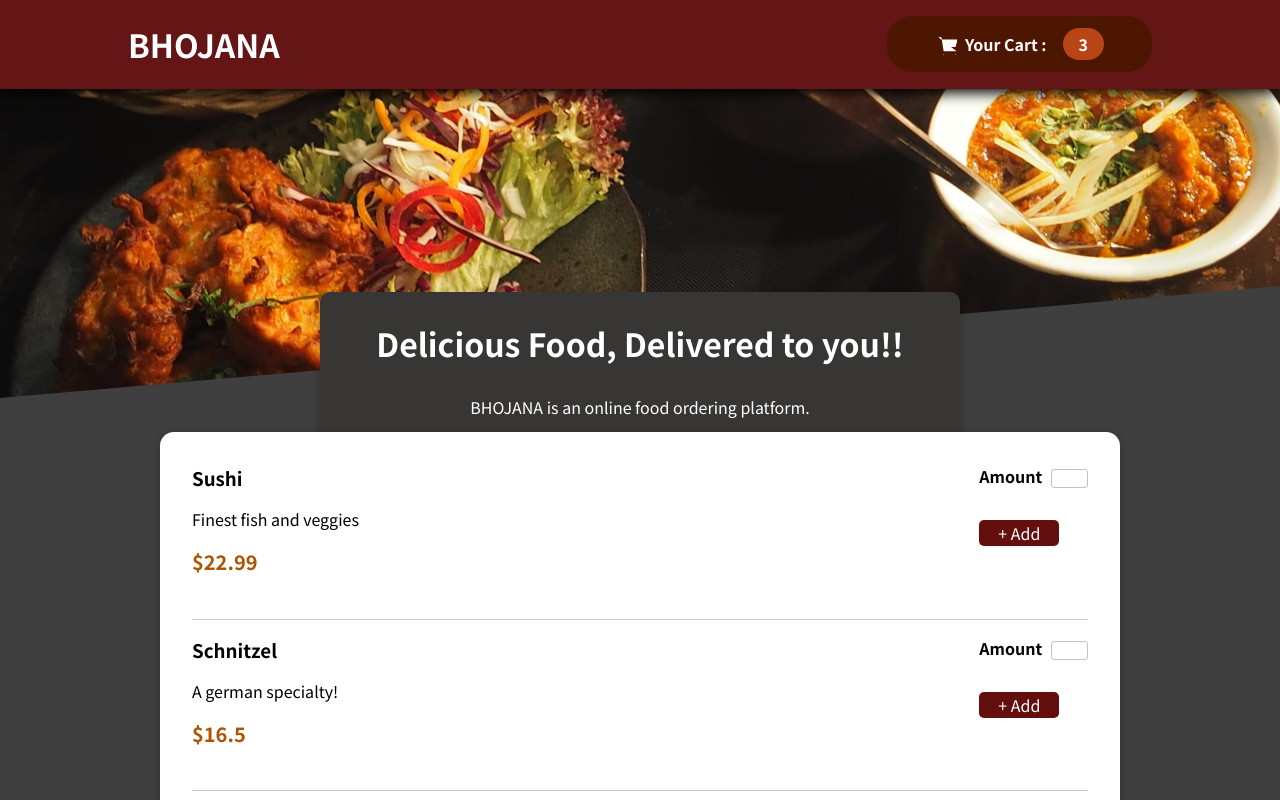
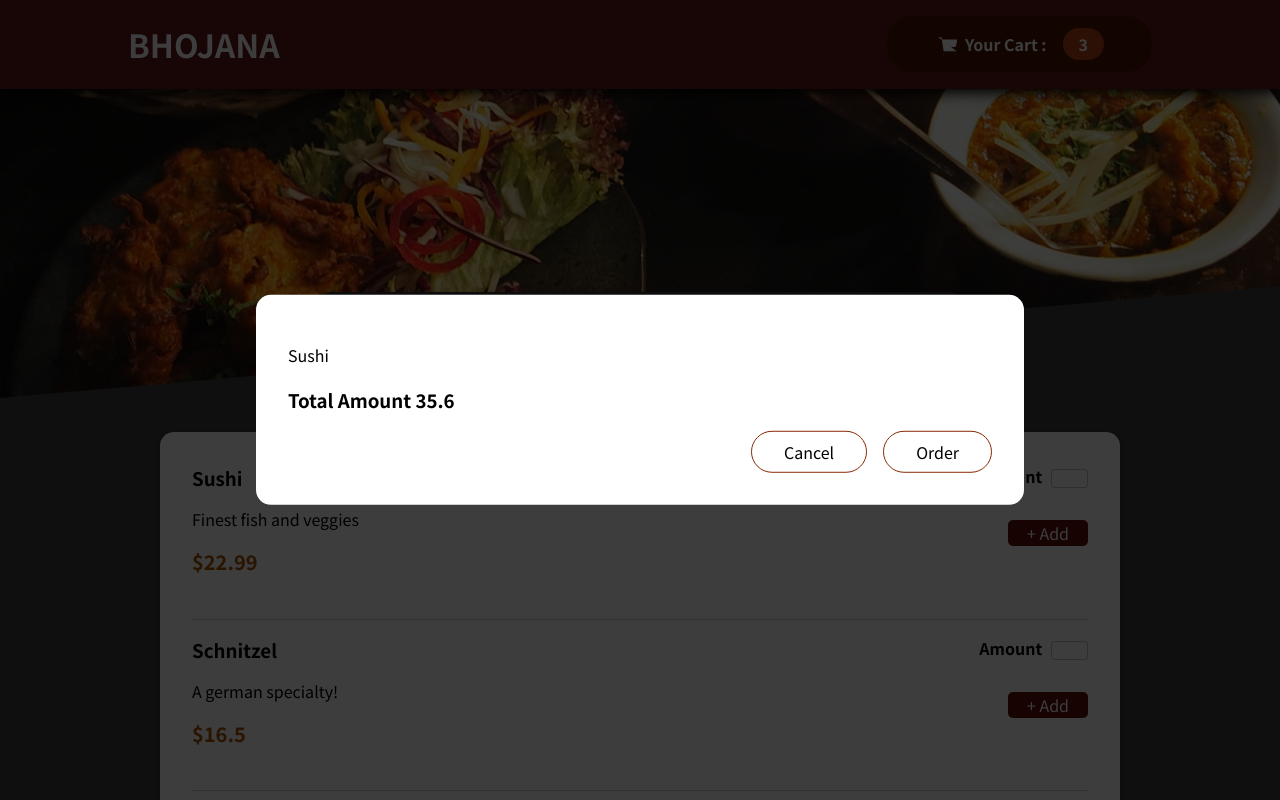
Before and after one commit to vardhan1832/BhojanaRestaurantApp, a React (Create React App) app: page / in a window 1280 px wide. Shown: the top 800 px of the page. Built offline with nearby package versions, Linux system fonts and the light colour scheme.

Commit message:
implemented cart modal overlay

```diff
--- a/public/index.html
+++ b/public/index.html
@@ -28,6 +28,8 @@
   </head>
   <body>
     <noscript>You need to enable JavaScript to run this app.</noscript>
+    <div id="backdrop"></div>
+    <div id="overlay"></div>
     <div id="root"></div>
     <!--
       This HTML file is a template.
--- a/src/App.js
+++ b/src/App.js
@@ -1,11 +1,15 @@
 import React from "react";
 import Header from "./components/Layout/Header";
 import Meals from "./components/Meals/Meals";
+import Backdrop from "./components/Cart/Backdrop";
+import CartOverlay from "./components/Cart/CartOverlay";
 function App() {
   return (
     <div>
-      <Header/>
-      <Meals/>
+      <Backdrop/>
+        <CartOverlay />
+        <Header />
+        <Meals />
     </div>
   );
 }
--- /dev/null
+++ b/src/components/Cart/Backdrop.css
@@ -0,0 +1,9 @@
+.backdrop{
+    position: fixed;
+    top: 0;
+    left: 0;
+    width: 100%;
+    height: 100vh;
+    z-index: 20;
+    background-color: rgba(0, 0, 0, 0.76);
+}
--- /dev/null
+++ b/src/components/Cart/Backdrop.js
@@ -0,0 +1,13 @@
+import React from "react";
+import ReactDom from "react-dom";
+import "./Backdrop.css";
+const Backdrop = () => {
+  return ReactDom.createPortal(
+    <div className="backdrop">
+
+    </div>,
+    document.getElementById("backdrop")
+  );
+};
+
+export default Backdrop;
--- /dev/null
+++ b/src/components/Cart/CartIcon.css
@@ -0,0 +1,5 @@
+.carticon {
+    width: 24px;
+    height: 24px;
+    margin-bottom: 3px;
+}
--- /dev/null
+++ b/src/components/Cart/CartOverlay.css
@@ -0,0 +1,31 @@
+.cart-overlay {
+  position: fixed;
+  z-index: 100;
+  width: 60%;
+  justify-content: space-between;
+  top: 50%;
+  left: 50%;
+  transform: translate(-50%, -50%);
+  background-color: white;
+  border-radius: 15px;
+  padding: 2rem;
+}
+.actions{
+    text-align: right;
+}
+.actions button {
+  font: inherit;
+  cursor: pointer;
+  background-color: transparent;
+  border: 1px solid #8a2b06;
+  padding: 0.5rem 2rem;
+  border-radius: 25px;
+  margin-left: 1rem;
+}
+
+.actions button:hover,
+.actions button:active {
+  background-color: #5a1a01;
+  border-color: #5a1a01;
+  color: white;
+}
--- /dev/null
+++ b/src/components/Cart/CartOverlay.js
@@ -0,0 +1,21 @@
+import React from "react";
+import ReactDom from "react-dom";
+import "./CartOverlay.css";
+const CartOverlay = () => {
+  return  ReactDom.createPortal(
+    <div className="cart-overlay">
+      <p>Sushi</p>
+      <h3>
+        Total Amount <span>35.6</span>{" "}
+      </h3>
+      <div className='actions'>
+      <button>Cancel</button>
+      <button>Order</button>
+      </div>
+
+    </div>,
+  document.getElementById("overlay")
+)
+};
+
+export default CartOverlay;
--- a/src/components/Meals/MealItem.css
+++ b/src/components/Meals/MealItem.css
@@ -18,6 +18,9 @@
     font-weight: bold;
     color: #ad5502;
     font-size: 1.25rem;
+}
+.form{
+    text-align: right;
 }
 .form-control input{
     width:2.3rem;
@@ -44,5 +47,5 @@
 
 .form-actions button:hover,
 .form-actions button:active{
-    background-color: #3d1f03;
+    background-color: #2e1803;
 }
--- a/src/components/Meals/MealItem.js
+++ b/src/components/Meals/MealItem.js
@@ -11,6 +11,7 @@ const MealItem = (props) =>{
             </div>
             <div>
                 <form>
+                    <div className='form' >
                         <div class='form-control' >
                         <label htmlFor="Amount">Amount</label>
                         <input id='Amount' type='number' min='0' />
@@ -18,7 +19,7 @@ const MealItem = (props) =>{
                         <div class='form-actions' >
                         <button type='submit' >+ Add</button>
                         </div>
-
+                    </div>
                 </form>
             </div>
         </li>
```
Lines whose indentation alone changed are shown as unchanged.
